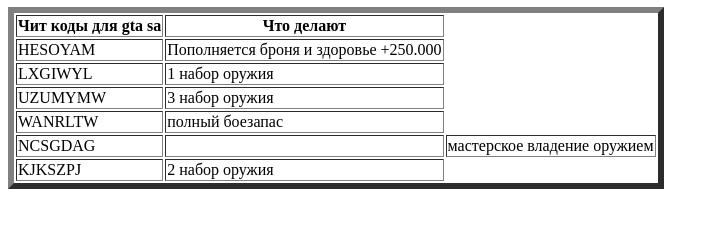
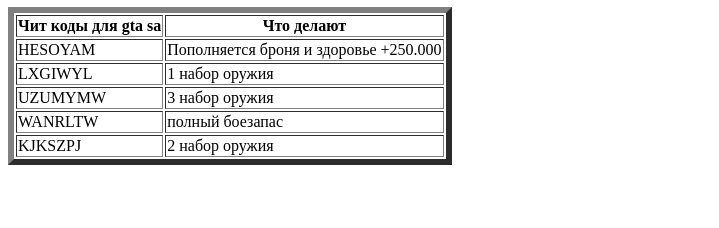
Before and after one commit to chuguchka/html, a plain HTML site: page index.html in a window 1280 px wide. Shown: the part 438-666 px from the top of the page, without its empty margins (0-719 px from the left). Drawn offline with Linux system fonts and the light colour scheme.

Commit message:
Update index.html

```diff
--- a/index.html
+++ b/index.html
@@ -44,11 +44,6 @@
             <td>полный боезапас</td>
           </tr>
           </tfoot>
-           <tr>
-          <td>NCSGDAG<td>
-            <td>мастерское владение оружием</td>
-        </tr>
-        <tfoot>
 
         <h1>GTA SA ANDREAS<h1>
 
```
